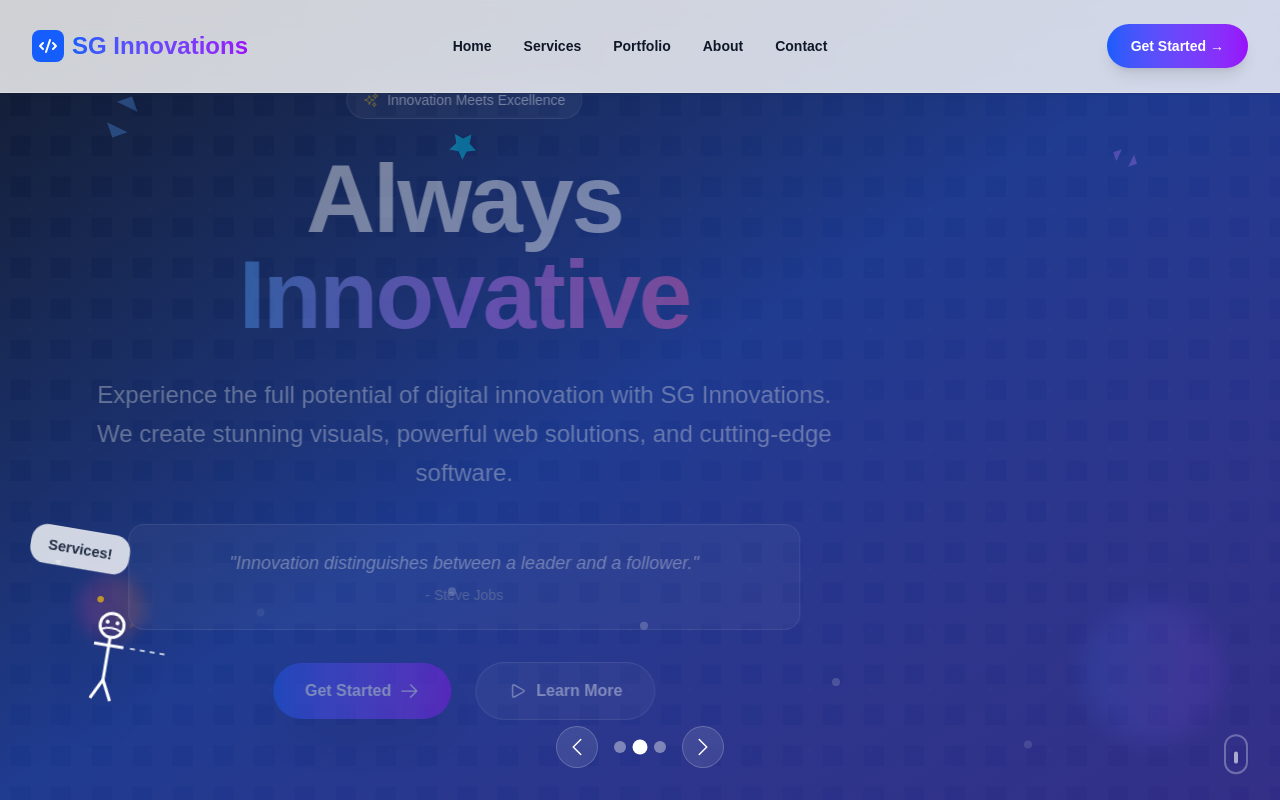
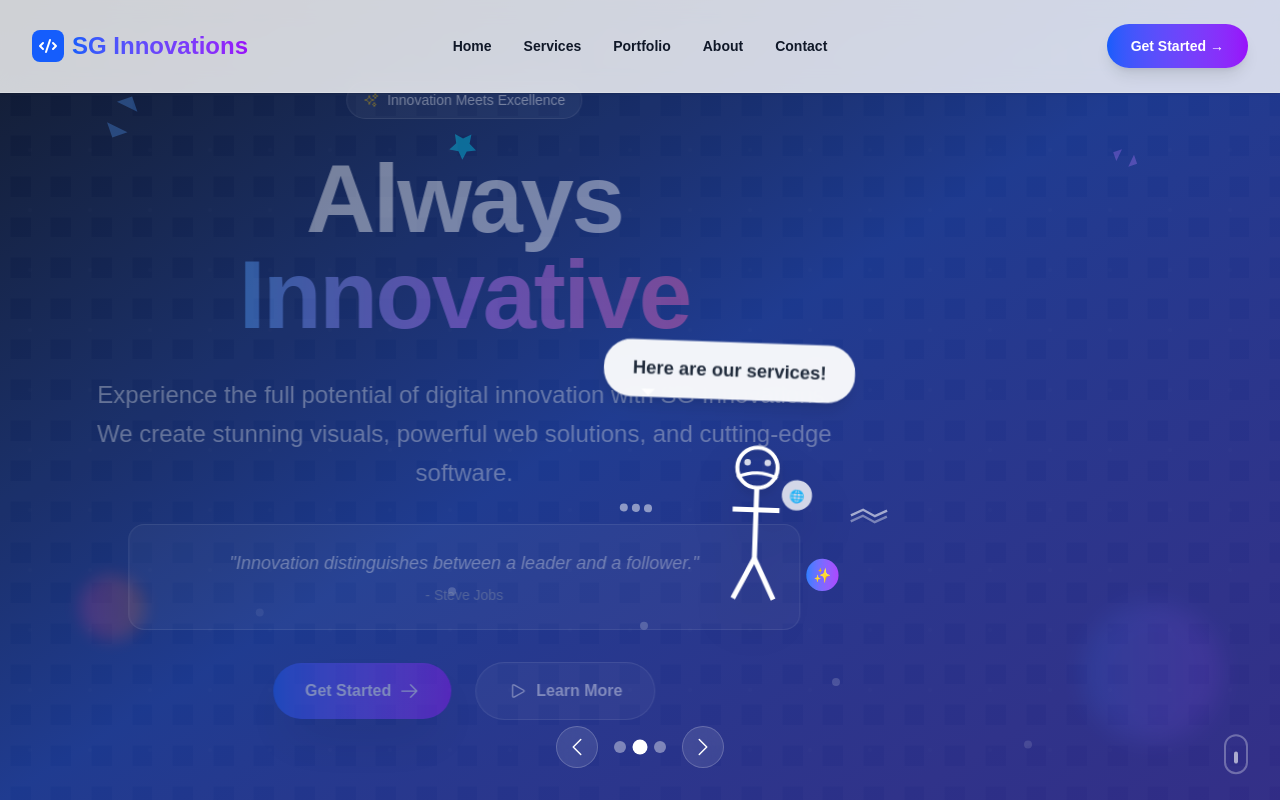
Before and after one commit to GraceMchomvu/sg-innovations, a Next.js app: page / in a window 1280 px wide. Shown: the top 800 px of the page. Built offline with nearby package versions, Linux system fonts and the light colour scheme.

Commit message:
Create big dynamic cartoon character that moves around screen, carries features, drops items, and pushes slides with enhanced animations

```diff
--- a/src/components/Hero.tsx
+++ b/src/components/Hero.tsx
@@ -207,130 +207,97 @@
         ))}
       </div>
 
-      {/* Animated Stick Figure Cartoon Character */}
+      {/* Big Dynamic Cartoon Character */}
       <motion.div
-        initial={{ x: -200, opacity: 0 }}
-        animate={{ x: 0, opacity: 1 }}
+        initial={{ x: -300, y: 200, opacity: 0 }}
+        animate={{
+          x: currentSlide === 0 ? 50 : currentSlide === 1 ? 200 : 100,
+          y: currentSlide === 0 ? 150 : currentSlide === 1 ? 100 : 200,
+          opacity: 1
+        }}
         transition={{ duration: 1.5, ease: "easeOut" }}
-        className="absolute left-8 bottom-20 z-20"
+        className="absolute z-30 cursor-pointer"
+        onClick={nextSlide}
       >
         <motion.div
           animate={{
-            x: [0, 15, 0],
-            rotate: [0, 10, 0]
+            rotate: [0, 5, -5, 0],
+            scale: [1, 1.05, 1]
           }}
           transition={{
-            duration: 2.5,
+            duration: 3,
             repeat: Infinity,
             ease: "easeInOut"
           }}
-          className="cursor-pointer"
-          onClick={nextSlide}
+          className="relative"
         >
-          {/* Stick Figure Character */}
-          <div className="relative">
-            {/* Character Body */}
-            <svg width="120" height="120" viewBox="0 0 120 120" className="drop-shadow-2xl">
+          {/* Big Stick Figure Character */}
+          <svg width="200" height="200" viewBox="0 0 200 200" className="drop-shadow-2xl">
             {/* Head */}
             <circle
-                cx="60"
-                cy="25"
-                r="12"
+              cx="100"
+              cy="40"
+              r="20"
               fill="none"
               stroke="#ffffff"
-                strokeWidth="3"
+              strokeWidth="4"
               className="drop-shadow-lg"
             />
 
             {/* Eyes - animated based on slide */}
             <motion.circle
               animate={{
-                  scale: currentSlide === 0 ? [1, 1.2, 1] : 1,
-                  opacity: currentSlide === 0 ? [1, 0.5, 1] : 1
+                scale: currentSlide === 0 ? [1, 1.3, 1] : 1,
+                opacity: currentSlide === 0 ? [1, 0.3, 1] : 1
               }}
-                transition={{ duration: 0.5, repeat: Infinity }}
-                cx="55"
-                cy="22"
-                r="2"
+              transition={{ duration: 0.8, repeat: Infinity }}
+              cx="90"
+              cy="35"
+              r="3"
               fill="#ffffff"
             />
             <motion.circle
               animate={{
-                  scale: currentSlide === 0 ? [1, 1.2, 1] : 1,
-                  opacity: currentSlide === 0 ? [1, 0.5, 1] : 1
+                scale: currentSlide === 0 ? [1, 1.3, 1] : 1,
+                opacity: currentSlide === 0 ? [1, 0.3, 1] : 1
               }}
-                transition={{ duration: 0.5, repeat: Infinity }}
-                cx="65"
-                cy="22"
-                r="2"
+              transition={{ duration: 0.8, repeat: Infinity }}
+              cx="110"
+              cy="35"
+              r="3"
               fill="#ffffff"
             />
 
             {/* Mouth - changes expression based on slide */}
             <motion.path
               animate={{
-                  d: currentSlide === 0 ? "M 50 30 Q 60 35 70 30" : // Happy smile
-                     currentSlide === 1 ? "M 50 30 Q 60 25 70 30" : // Excited smile
-                     "M 50 30 Q 60 35 70 30" // Default smile
+                d: currentSlide === 0 ? "M 80 50 Q 100 60 120 50" : // Big happy smile
+                   currentSlide === 1 ? "M 80 50 Q 100 40 120 50" : // Excited smile
+                   "M 80 50 Q 100 55 120 50" // Default smile
               }}
-                transition={{ duration: 0.3 }}
+              transition={{ duration: 0.5 }}
               fill="none"
               stroke="#ffffff"
-                strokeWidth="2"
+              strokeWidth="3"
             />
 
             {/* Body */}
             <line
-                x1="60"
-                y1="37"
-                x2="60"
-                y2="80"
+              x1="100"
+              y1="60"
+              x2="100"
+              y2="130"
               stroke="#ffffff"
-                strokeWidth="3"
+              strokeWidth="5"
             />
 
-              {/* Arms - animated pulling motion */}
+            {/* Arms - different poses based on slide */}
             <motion.line
               animate={{
-                  x1: [50, 45, 50],
-                  y1: [50, 45, 50],
-                  x2: [70, 75, 70],
-                  y2: [50, 45, 50]
-                }}
-                transition={{
-                  duration: 1,
-                  repeat: Infinity,
-                  ease: "easeInOut"
-                }}
-                stroke="#ffffff"
-                strokeWidth="3"
-              />
-
-              {/* Legs */}
-              <line
-                x1="60"
-                y1="80"
-                x2="50"
-                y2="100"
-                stroke="#ffffff"
-                strokeWidth="3"
-              />
-              <line
-                x1="60"
-                y1="80"
-                x2="70"
-                y2="100"
-                stroke="#ffffff"
-                strokeWidth="3"
-              />
-
-              {/* Pulling rope/line */}
-              <motion.line
-                animate={{
-                  x1: [75, 85, 75],
-                  y1: [45, 45, 45],
-                  x2: [200, 220, 200],
-                  y2: [45, 45, 45]
+                x1: currentSlide === 0 ? [70, 60, 70] : currentSlide === 1 ? [80, 75, 80] : [75, 70, 75],
+                y1: currentSlide === 0 ? [80, 70, 80] : currentSlide === 1 ? [85, 80, 85] : [90, 85, 90],
+                x2: currentSlide === 0 ? [130, 140, 130] : currentSlide === 1 ? [120, 125, 120] : [125, 130, 125],
+                y2: currentSlide === 0 ? [80, 70, 80] : currentSlide === 1 ? [85, 80, 85] : [90, 85, 90]
               }}
               transition={{
                 duration: 1.5,
@@ -338,57 +305,146 @@
                 ease: "easeInOut"
               }}
               stroke="#ffffff"
-                strokeWidth="2"
-                strokeDasharray="5,5"
-                opacity="0.7"
+              strokeWidth="5"
             />
-            </svg>
 
-            {/* Speech bubble */}
-            <motion.div
+            {/* Legs */}
+            <line
+              x1="100"
+              y1="130"
+              x2="80"
+              y2="170"
+              stroke="#ffffff"
+              strokeWidth="5"
+            />
+            <line
+              x1="100"
+              y1="130"
+              x2="120"
+              y2="170"
+              stroke="#ffffff"
+              strokeWidth="5"
+            />
+
+            {/* Carrying items based on slide */}
+            {currentSlide === 1 && (
+              <motion.g
                 animate={{
-                scale: [1, 1.1, 1],
-                opacity: [0.8, 1, 0.8]
+                  y: [0, -10, 0],
+                  rotate: [0, 5, 0]
                 }}
                 transition={{
                   duration: 2,
                   repeat: Infinity,
                   ease: "easeInOut"
                 }}
-              className="absolute -top-16 -left-8 bg-white/90 backdrop-blur-sm rounded-2xl px-4 py-2 border border-white/20"
               >
-              <p className="text-sm font-semibold text-gray-800">
-                {currentSlide === 0 ? "Pull!" :
-                 currentSlide === 1 ? "Services!" :
-                 "Projects!"}
+                {/* Carrying a service icon */}
+                <circle cx="140" cy="70" r="15" fill="#ffffff" opacity="0.8" />
+                <text x="140" y="75" textAnchor="middle" fontSize="12" fill="#1f2937">🌐</text>
+              </motion.g>
+            )}
+
+            {currentSlide === 2 && (
+              <motion.g
+                animate={{
+                  y: [0, -15, 0],
+                  rotate: [0, -5, 0]
+                }}
+                transition={{
+                  duration: 2.5,
+                  repeat: Infinity,
+                  ease: "easeInOut"
+                }}
+              >
+                {/* Carrying a project icon */}
+                <rect x="125" y="60" width="20" height="20" fill="#ffffff" opacity="0.8" rx="3" />
+                <text x="135" y="72" textAnchor="middle" fontSize="10" fill="#1f2937">💻</text>
+              </motion.g>
+            )}
+          </svg>
+
+          {/* Speech bubble */}
+          <motion.div
+            animate={{
+              scale: [1, 1.15, 1],
+              opacity: [0.9, 1, 0.9]
+            }}
+            transition={{
+              duration: 2.5,
+              repeat: Infinity,
+              ease: "easeInOut"
+            }}
+            className="absolute -top-20 -left-10 bg-white/95 backdrop-blur-sm rounded-3xl px-6 py-3 border border-white/30 shadow-lg"
+          >
+            <p className="text-base font-bold text-gray-800">
+              {currentSlide === 0 ? "Let me show you!" :
+               currentSlide === 1 ? "Here are our services!" :
+               "Check out our work!"}
             </p>
-              <div className="absolute bottom-0 left-6 w-0 h-0 border-l-4 border-r-4 border-t-4 border-transparent border-t-white/90"></div>
+            <div className="absolute bottom-0 left-8 w-0 h-0 border-l-6 border-r-6 border-t-6 border-transparent border-t-white/95"></div>
           </motion.div>
 
-            {/* Excitement particles */}
-            {[...Array(3)].map((_, i) => (
+          {/* Action lines showing movement */}
           <motion.div
-                key={i}
             animate={{
-                  y: [0, -20, 0],
-                  x: [0, Math.random() * 20 - 10, 0],
               opacity: [0, 1, 0],
-                  scale: [0.5, 1, 0.5]
+              scale: [0.8, 1.2, 0.8]
+            }}
+            transition={{
+              duration: 1,
+              repeat: Infinity,
+              ease: "easeInOut"
+            }}
+            className="absolute -right-8 top-16"
+          >
+            <svg width="40" height="40" viewBox="0 0 40 40">
+              <path d="M5 20 L15 15 L25 20 L35 15" stroke="#ffffff" strokeWidth="2" fill="none" opacity="0.6" />
+              <path d="M5 25 L15 20 L25 25 L35 20" stroke="#ffffff" strokeWidth="2" fill="none" opacity="0.4" />
+            </svg>
+          </motion.div>
+
+          {/* Dropping animation for features */}
+          {currentSlide === 1 && (
+            <motion.div
+              animate={{
+                y: [0, 50, 0],
+                opacity: [1, 0, 1],
+                scale: [1, 0.5, 1]
+              }}
+              transition={{
+                duration: 2,
+                repeat: Infinity,
+                ease: "easeInOut",
+                delay: 1
+              }}
+              className="absolute top-32 right-4"
+            >
+              <div className="w-8 h-8 bg-gradient-to-r from-blue-500 to-purple-500 rounded-full flex items-center justify-center text-white text-sm font-bold">
+                ✨
+              </div>
+            </motion.div>
+          )}
+
+          {/* Pushing animation */}
+          <motion.div
+            animate={{
+              x: [0, 20, 0],
+              opacity: [0.5, 1, 0.5]
             }}
             transition={{
               duration: 1.5,
               repeat: Infinity,
-                  ease: "easeInOut",
-                  delay: i * 0.3
+              ease: "easeInOut"
             }}
-                className="absolute w-2 h-2 bg-yellow-400 rounded-full"
-                style={{
-                  left: `${60 + (i - 1) * 15}px`,
-                  top: `${10 + i * 5}px`
-                }}
-              />
-            ))}
+            className="absolute -left-12 top-20"
+          >
+            <div className="flex space-x-1">
+              <div className="w-2 h-2 bg-white/60 rounded-full"></div>
+              <div className="w-2 h-2 bg-white/60 rounded-full"></div>
+              <div className="w-2 h-2 bg-white/60 rounded-full"></div>
             </div>
+          </motion.div>
         </motion.div>
       </motion.div>
 
```
Lines whose indentation alone changed are shown as unchanged.
